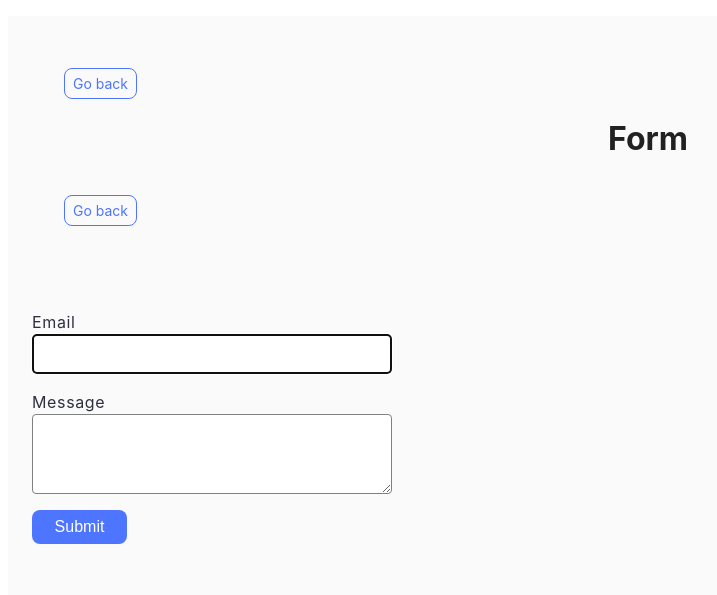
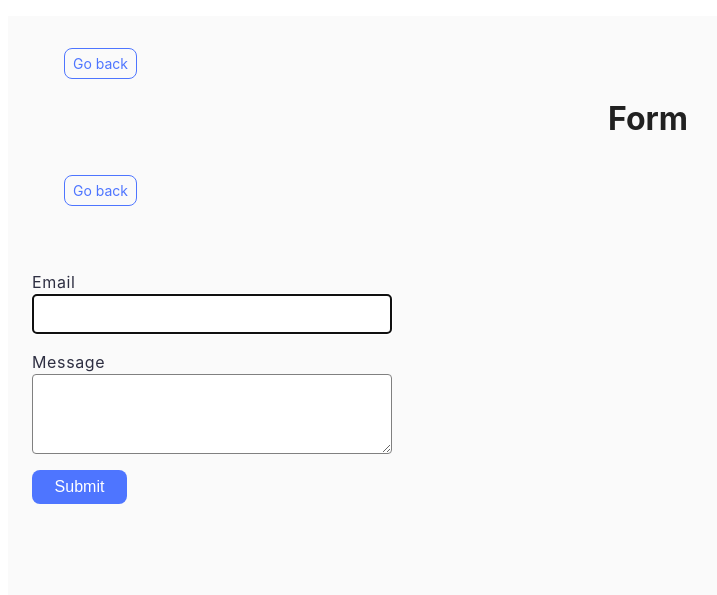
Before and after one commit to NikitaGoluban/goit-js-hw-09, a plain HTML site: page 2-form.html in a window 1280 px wide. Shown: the whole page, without its empty margins (8-725 px from the left). Drawn offline with Linux system fonts and the light colour scheme.

Commit message:
Deploying to gh-pages from @ NikitaGoluban/goit-js-hw-09@ff54cfa18f94f7d0a9e69f18c9ced646bafafe19 🚀

```diff
--- a/2-form.html
+++ b/2-form.html
@@ -13,7 +13,7 @@
 
 
     <main>
-      <header class="header">
+
 
       <div class="container">
         <a class="back-link" href="./index.html">Go back</a>
@@ -23,7 +23,7 @@
         <a class="back-link" href="./index.html">Go back</a>
 
       </div>
-    </header>
+
     <div class="left-container">
       <form class="feedback-form" autocomplete="off">
   <label>
```
